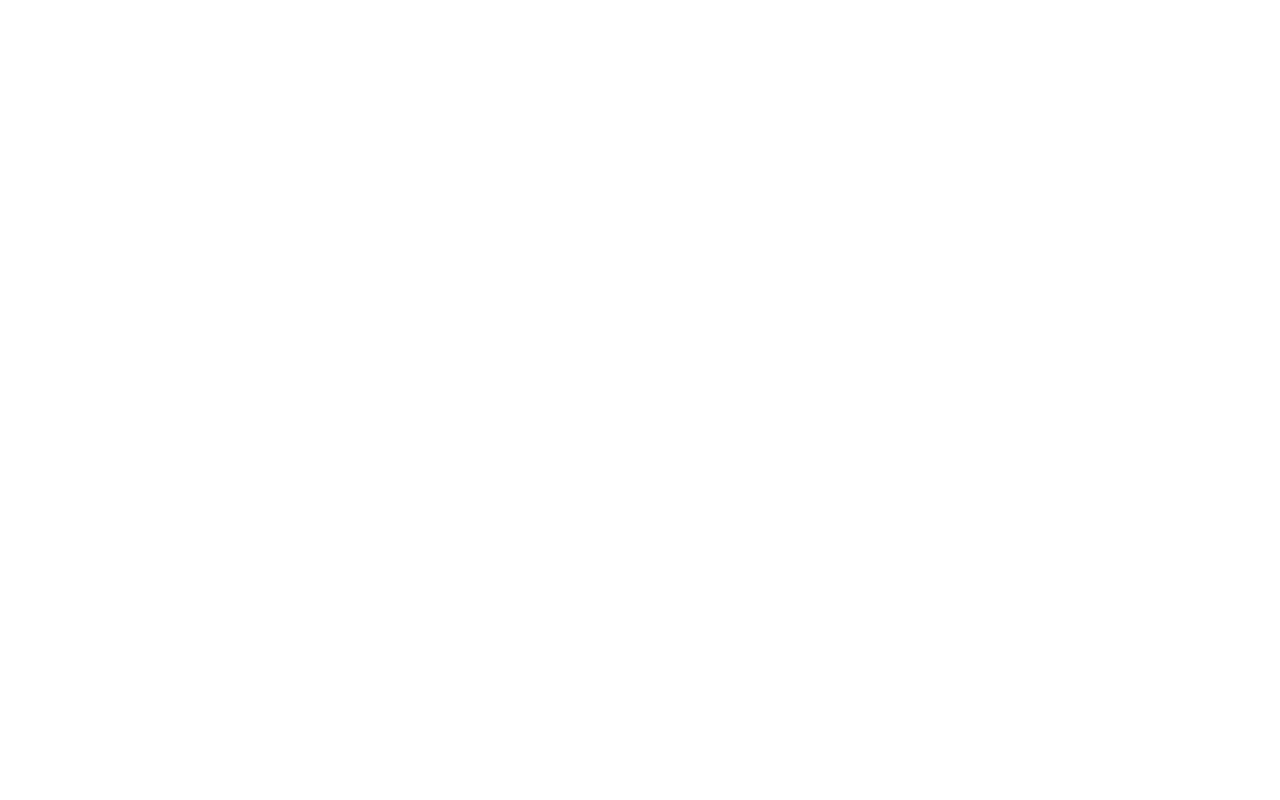
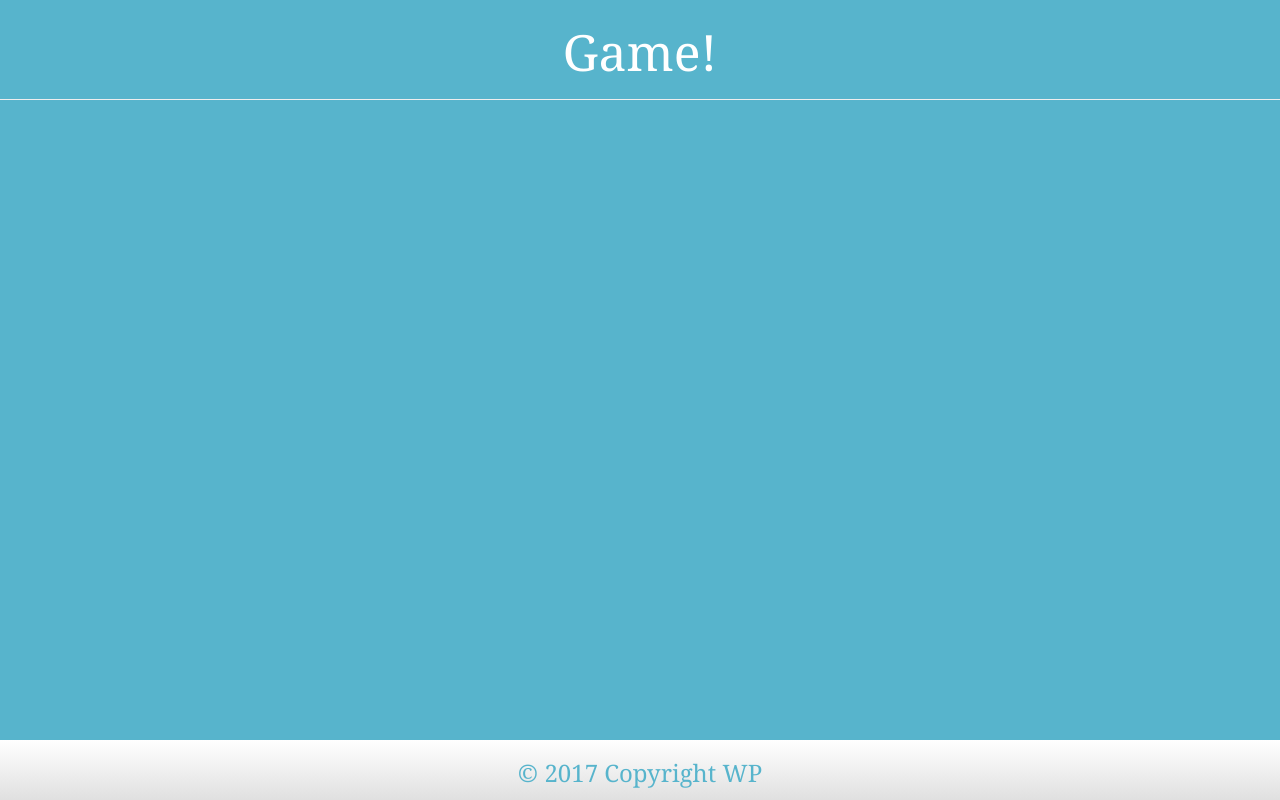
Before and after one commit to whats-a-handle/week-4-game, a plain HTML site: page index.html in a window 1280 px wide. Drawn offline with nearby package versions, Linux system fonts and the light colour scheme.

Commit message:
Added superbasic styling by borrowing from hangman game

```diff
--- a/assets/css/style.css
+++ b/assets/css/style.css
@@ -0,0 +1,51 @@
+body{
+	background: #57b4cc;
+}
+
+body, p{
+	font-family:'Arial', 'Helvetica Neue', Helvetica, sans-serif;
+}
+
+h1{
+	font-size:50px;
+}
+h1, h2,h3, nav, label, input, textarea{
+		font-family: 'Georgia', Times, Times New Roman, serif;
+	}
+
+label{
+		color:white;
+		font-weight: normal;
+	}
+
+.main-content{
+	margin-top:75px;
+
+
+}
+
+.main-row{
+	visibility: visible;
+}
+
+
+
+.page-header{
+	height:100%;
+	color:white;
+	padding-top:5px;
+	margin-top:0;
+}
+.footer{
+	background-image: linear-gradient(to bottom,#fff 0,#e0e0e0 100%);
+	position:fixed;
+	bottom:0;
+	text-align:center;
+	height:50px;
+	width:100%;
+	padding-bottom:60px;
+
+}
+.footer>.text-center>h3{
+	color:#57b4cc;
+}
--- a/index.html
+++ b/index.html
@@ -2,8 +2,50 @@
 <html>
 <head>
 	<title>StarWars Game</title>
+	<link rel="stylesheet" type="text/css" href="./assets/css/reset.css">
+	<link rel="stylesheet" href="https://maxcdn.bootstrapcdn.com/bootstrap/3.3.7/css/bootstrap.min.css" integrity="sha384-BVYiiSIFeK1dGmJRAkycuHAHRg32OmUcww7on3RYdg4Va+PmSTsz/K68vbdEjh4u" crossorigin="anonymous">
+  	<link rel="stylesheet" href="https://maxcdn.bootstrapcdn.com/bootstrap/3.3.7/css/bootstrap-theme.min.css" integrity="sha384-rHyoN1iRsVXV4nD0JutlnGaslCJuC7uwjduW9SVrLvRYooPp2bWYgmgJQIXwl/Sp" crossorigin="anonymous">
+  	<link rel="stylesheet" type="text/css" href="./assets/css/style.css">
+	<script src="https://code.jquery.com/jquery-3.2.1.min.js" integrity="sha256-hwg4gsxgFZhOsEEamdOYGBf13FyQuiTwlAQgxVSNgt4=" crossorigin="anonymous">
+  	</script>
+  	<script src="https://maxcdn.bootstrapcdn.com/bootstrap/3.3.7/js/bootstrap.min.js" integrity="sha384-Tc5IQib027qvyjSMfHjOMaLkfuWVxZxUPnCJA7l2mCWNIpG9mGCD8wGNIcPD7Txa" crossorigin="anonymous">
+  	</script>
+
 </head>
 <body>
+	<div class="page-header text-center"><h1>Game!</h1> </div>
+	<div class="container">
+		<div class="row score-row">
+
+
+		</div>
+
+
+	</div>
+
+	<div class="container main-content">
+
+		<div id="main-game-area" class="row main-row">
+
+
+
+
+
+		</div>
+
+	</div>
+
+	<footer>
+		<div class="footer text-center">
+        <div class="container-fluid text-center">
+            <h3>© 2017 Copyright WP</h3>
+        </div>
+    </div>
+    <!--/.Copyright-->
+
+</footer>
+<!--/.Footer-->
+<script src="./assets/javascript/game.js"></script>
 
 </body>
 </html>
```
